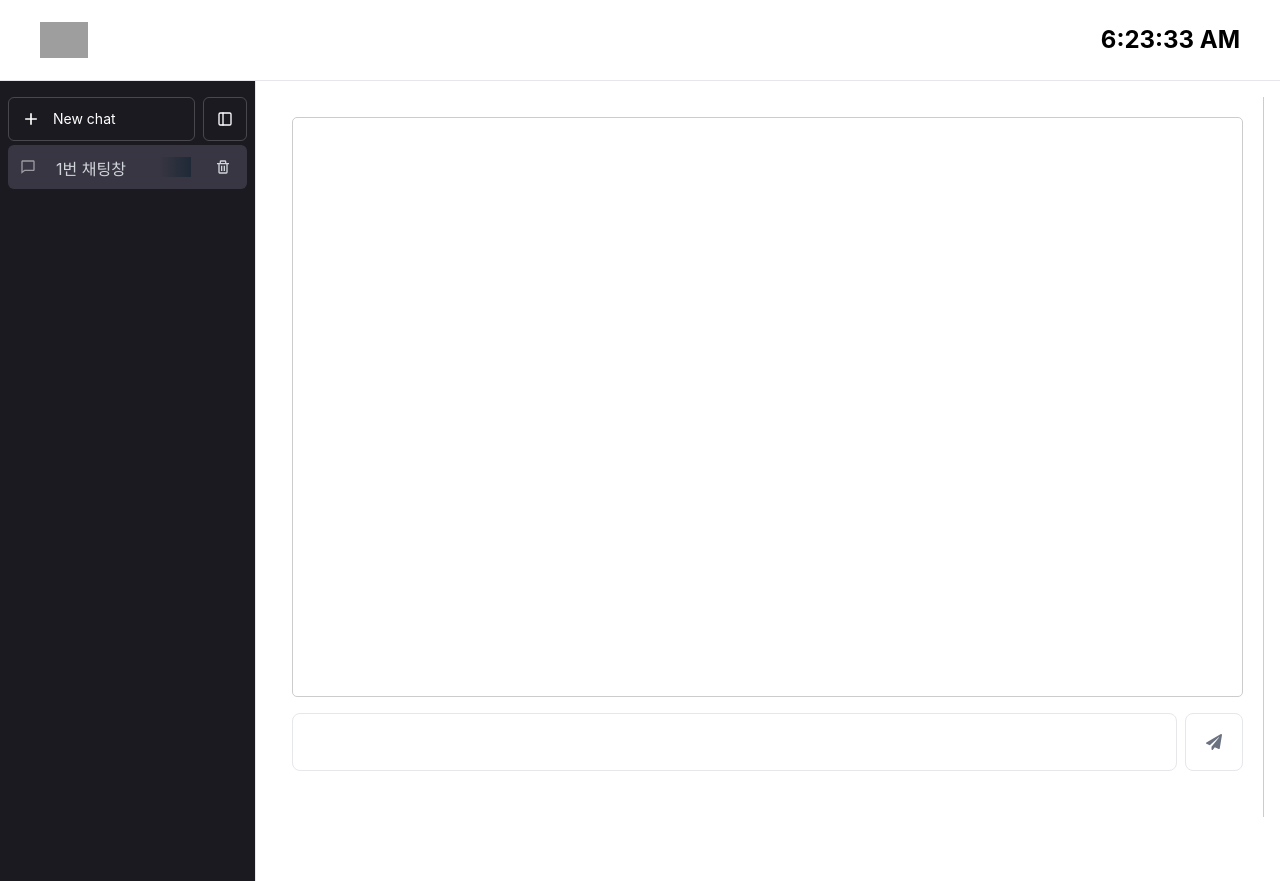
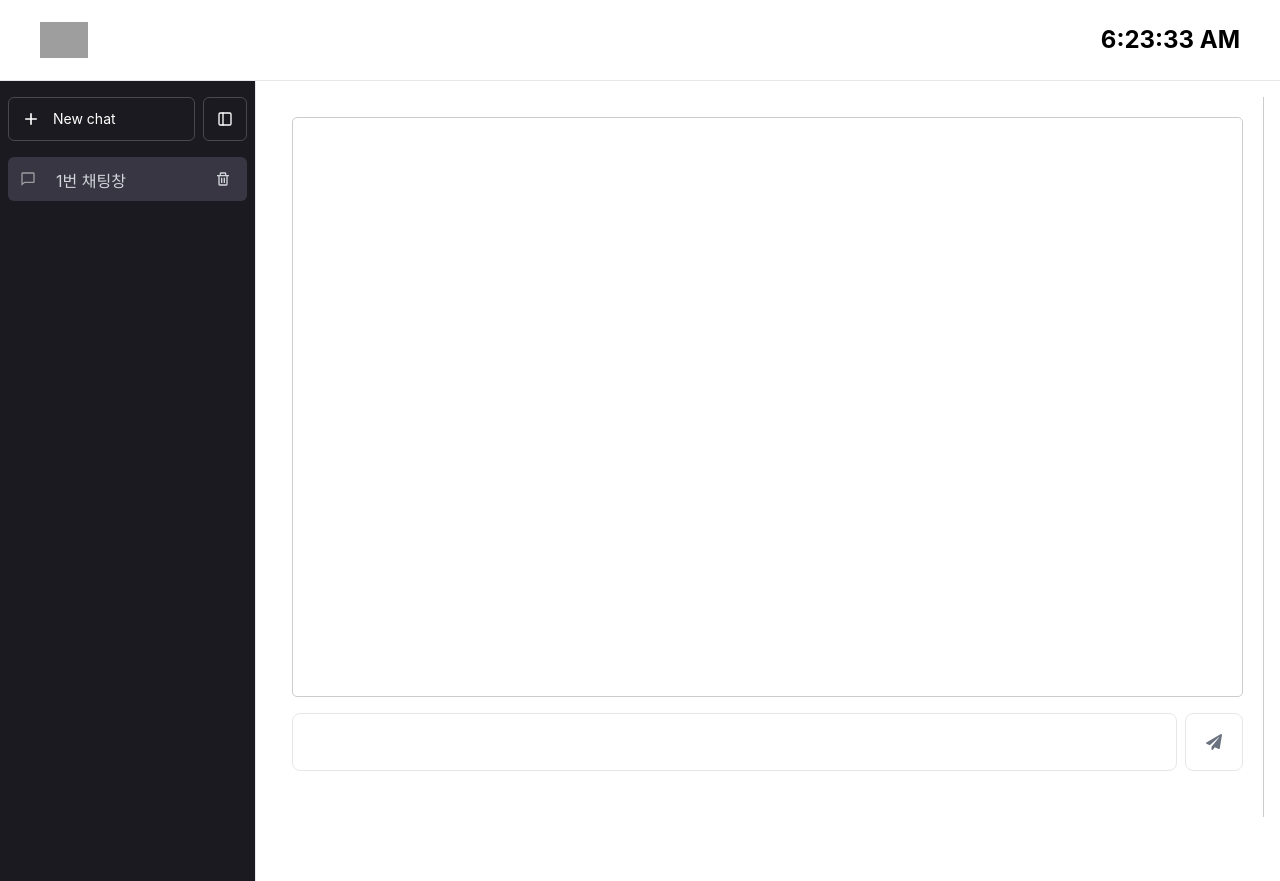
Before and after one commit to su-hwani/ui-final, a React (Create React App) app: page / in a window 1280 px wide. Built offline with nearby package versions, Linux system fonts and the light colour scheme; grey boxes are pictures that could not be loaded.

Commit message:
Design: List ui draft completed

```diff
--- a/src/components/chat_list/AddChatButton.tsx
+++ b/src/components/chat_list/AddChatButton.tsx
@@ -10,7 +10,7 @@ const AddChatButton: React.FC<AddChatButtonProps> = ({ onAddChat }) => {
     <div className="mb-1 flex flex-row gap-2">
         <button
           onClick={onAddChat}
-          className="flex px-3 min-h-[44px] py-1 items-center gap-3 transition-colors duration-200 text-white cursor-pointer text-sm rounded-md border border-white/20 hover:bg-gray-500/10 h-11 flex-grow overflow-hidden"
+          className="flex px-3 min-h-[44px] py-1 items-center gap-3 transition-colors duration-200 text-white cursor-pointer text-sm rounded-md border border-white/20 hover:bg-gray-500/10 h-11 flex-grow overflow-hidden mb-3"
         >
           <BiPlus className="h-5 w-5 shrink-0" />
           <span className="truncate">New chat</span>
--- a/src/components/chat_list/ChatListItem.tsx
+++ b/src/components/chat_list/ChatListItem.tsx
@@ -12,7 +12,7 @@ const ChatListItem: React.FC<ChatListItemProps> = ({ chatName, isSelected, onCha
   return (
     <div
       role="button" // Use role="button" to indicate it's an interactive element
-      className={`flex py-3 px-3 items-center gap-3 relative rounded-md cursor-pointer break-all bg-gray-800 pr-14 hover:bg-gray-800 group ${isSelected ? "bg-list-selected rounded-lg" : "bg-list-background rounded-lg"}`}
+      className={`flex py-3 px-3 items-center gap-3 relative rounded-md cursor-pointer break-all pr-14 hover:bg-list-selected group ${isSelected ? "bg-list-selected rounded-lg" : "bg-list-background rounded-lg"}`}
       onClick={() => onChatClick(chatName)}
       style={{ marginBottom: "8px" }} // Add margin to the bottom of each item
     >
@@ -21,7 +21,7 @@ const ChatListItem: React.FC<ChatListItemProps> = ({ chatName, isSelected, onCha
       {/* 채팅 이름 */}
       <div className="flex-1 text-ellipsis max-h-5 overflow-hidden break-all relative text-gray-300">
         {chatName}
-        <div className="absolute inset-y-0 right-0 w-8 z-10 bg-gradient-to-l from-gray-800"></div>
+        <div className='absolute inset-y-0 right-0 w-8 z-10 bg-gradient-to-l ${isSelected ? "from-list-selected rounded-lg" : "from-list-background rounded-lg"}'></div>
       </div>
       {/* 휴지통 아이콘 */}
       <div className="absolute flex right-1 z-10 text-gray-300 visible mr-2">
```
